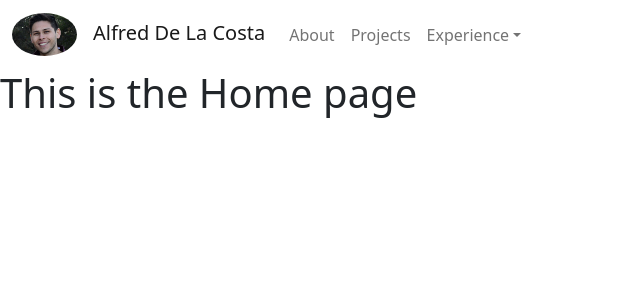
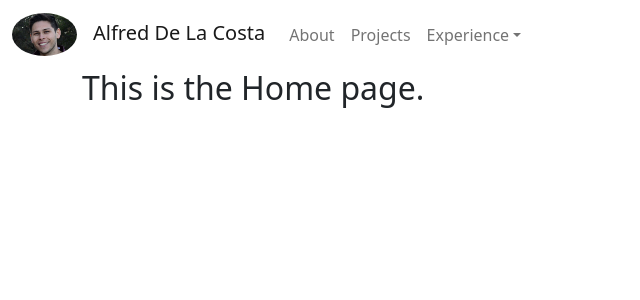
Before and after one commit to ajdlc/ajdlc.github.io, a React (Create React App) app: page / in a window 1280 px wide. Shown: the top 300 px of the page, without its empty margins (0-640 px from the left). Built offline with nearby package versions, Linux system fonts and the light colour scheme.

Commit message:
Added React router and setup some basic routes.

```diff
--- a/package.json
+++ b/package.json
@@ -9,6 +9,7 @@
     "bootstrap": "^5.1.3",
     "react": "^18.0.0",
     "react-dom": "^18.0.0",
+    "react-router-dom": "^6.2.2",
     "react-scripts": "5.0.0",
     "web-vitals": "^2.1.4"
   },
--- a/src/App.js
+++ b/src/App.js
@@ -1,20 +1,49 @@
 import './App.css';
 import Navbar from './components/Navbar';
+import { Routes, Route, Link } from "react-router-dom";
 
 function App() {
   return (
     <div className="App">
       <Navbar></Navbar>
-      <h1>This is the {name}</h1>
+      <Routes>
+        <Route path="/" element={<Home />} />
+        <Route path="/about" element={<About />} />
+        <Route path="/projects" element={<Projects />} />
+      </Routes>
     </div>
   );
 }
 
-const name = "Home page";
+function Home() {
+  return (
+    <div className="container">
+        <h2>
+            This is the Home page.
+        </h2>
+    </div>
+  );
+}
 
+function About() {
+  return (
+    <div className="container">
+        <h2>
+            This is the About page.
+        </h2>
+    </div>
+  );
+}
 
-
-
+function Projects() {
+  return (
+    <div className="container">
+        <h2>
+            This is the Projects page.
+        </h2>
+    </div>
+  );
+}
 
 
 
--- a/src/components/Navbar.js
+++ b/src/components/Navbar.js
@@ -1,14 +1,15 @@
 import profilePic from '../assets/profile_pic.png';
+import { Link } from "react-router-dom";
 
 function Navbar() {
     return (
         <header>
             <nav className="navbar navbar-expand-lg navbar-light">
             <div className="container-fluid">
-                <a href="#" className="navbar-brand">
-                    <img src={profilePic} alt="Profile Picture" width={65} className="rounded-circle rounded-2 me-3" />
+                <Link to="/" className="navbar-brand">
+                    <img src={profilePic} alt="Profile" width={65} className="rounded-circle rounded-2 me-3" />
                     Alfred De La Costa
-                </a>
+                </Link>
                 <button className="navbar-toggler" type="button" data-bs-toggle="collapse" data-bs-target="#navbarSupportedContent" aria-controls="navbarSupportedContent" aria-expanded="false" aria-label="Toggle navigation">
                     <span className="navbar-toggler-icon"></span>
                 </button>
@@ -16,10 +17,14 @@ function Navbar() {
                     <ul className="navbar-nav me-auto mb-2 mb-lg-0">
                         {/* Consider making these props from the parent element. Including the dropdown menu items. */}
                         <li className="nav-item">
-                            <a className="nav-link" href="#">About</a>
+                            <Link to="/about" className="nav-link">
+                                About
+                            </Link>
                         </li>
                         <li className="nav-item">
-                            <a className="nav-link" href="#">Projects</a>
+                            <Link to="/projects" className="nav-link">
+                                Projects
+                            </Link>
                         </li>
                         <li className="nav-item dropdown">
                             <a className="nav-link dropdown-toggle" href="#" id="navbarDropdown" role="button" data-bs-toggle="dropdown" aria-expanded="false">
@@ -50,6 +55,4 @@ function Navbar() {
 
 
 
-
-
   export default Navbar;
--- a/src/index.js
+++ b/src/index.js
@@ -1,13 +1,16 @@
 import React from 'react';
 import ReactDOM from 'react-dom';
+import { BrowserRouter } from 'react-router-dom';
 import './index.css';
 import App from './App';
 import reportWebVitals from './reportWebVitals';
 
 ReactDOM.render(
-  <React.StrictMode>
-    <App />
-  </React.StrictMode>,
+  <BrowserRouter>
+    <React.StrictMode>
+      <App />
+    </React.StrictMode>
+  </BrowserRouter>,
   document.getElementById('root')
 );
 
```
Also changed, not shown: 1 other file (tests, documents, lock files or other folders).
